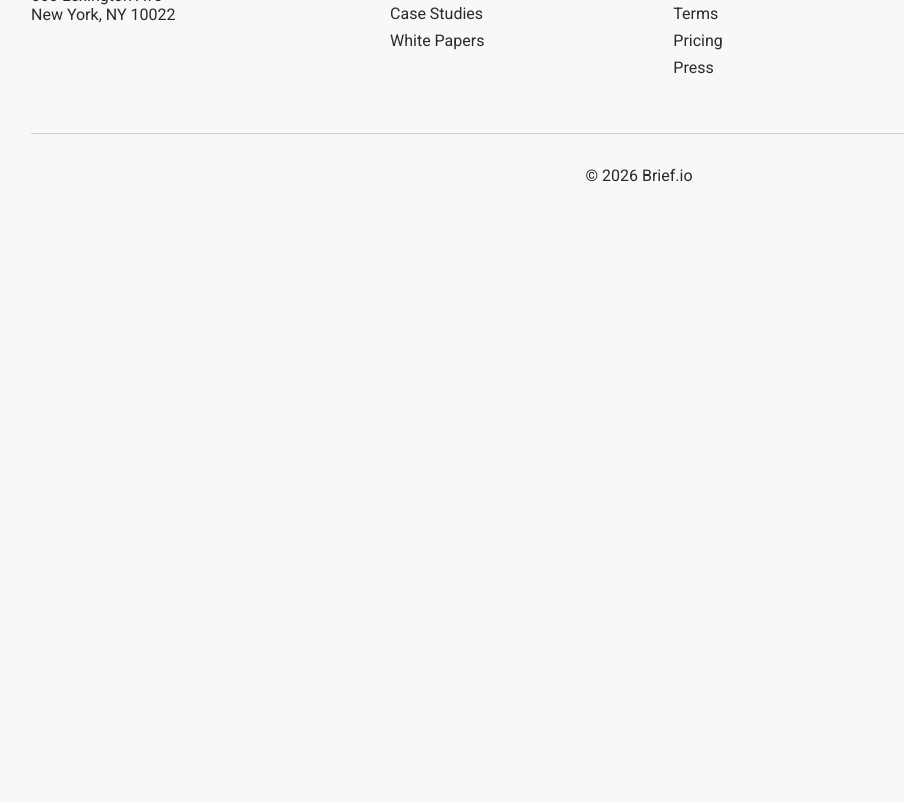
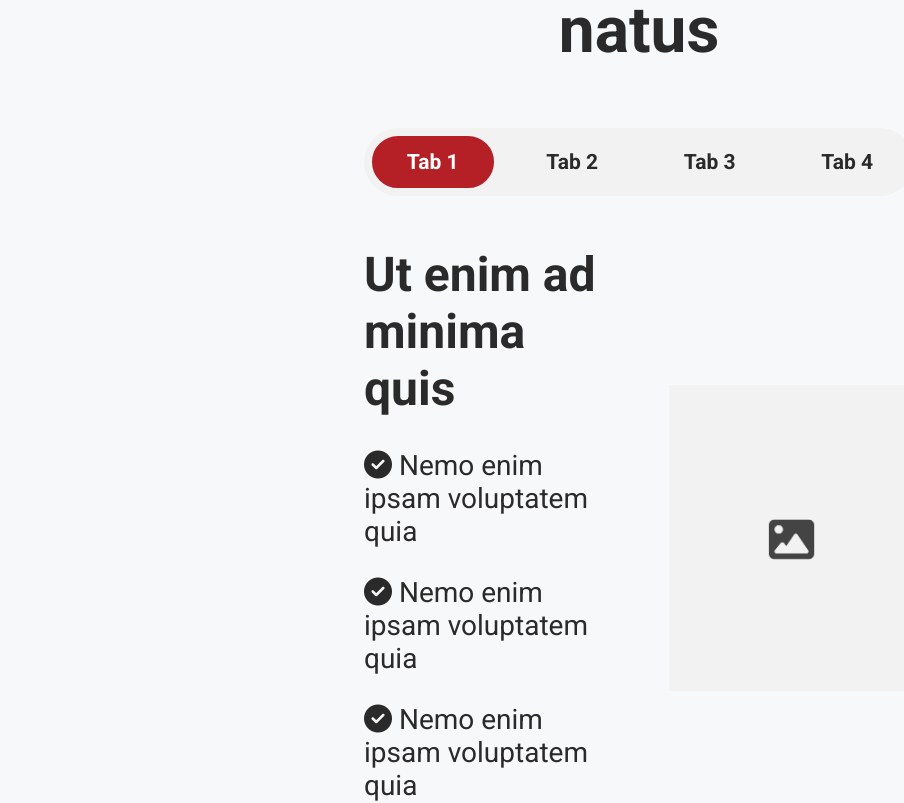
Before and after one commit to Mikal-E/Brief.io-SasS-Brief-Builder-Full-Stack-MERN, a React (Vite) app in the folder frontend/: page / in a window 1280 px wide. Shown: the part 5580-6383 px from the top of the page, without its empty margins (1-905 px from the left). Before the commit the page ends 5813 px from the top, so only its background shows below. Built offline with nearby package versions, Linux system fonts and the light colour scheme.

Commit message:
Had to alter TabbedFeatureDocOutput.jsx quite a bit to get it to function correctly. It is complete and style in TabbedFeatureDocOutput.css which was added.

```diff
--- /dev/null
+++ b/frontend/src/components/TabbedFeatureDocOutput/TabbedFeatureDocOutput.css
@@ -0,0 +1,92 @@
+/* This styling is for the first tabbed element on Home.jsx that displays different blocks of content based on the tab that was clicked. It is positioned right
+after the staggered content with 4 content blocks. */
+
+.tabbed-feature-doc-output {
+
+   margin-left: 365px;
+   margin-right: 365px;
+   margin-top: 150px;
+
+}
+
+.tabbed-feature-doc-output-nav {
+
+    margin-top: 60px;
+    display: flex;
+    gap: 20px;
+    background-color: var(--light-grey);
+    border-radius: 35px;
+    padding: 8px;
+
+}
+
+.tabbed-feature-doc-output-nav button {
+
+    font-family: var(--font-main);
+    font-size: 21px;
+    font-weight: 600;
+    padding: 12px 0;
+    border: none;
+    border-radius: 30px;
+    background-color: var(--light-grey);
+    color: var(--text-dark);
+    cursor: pointer;
+    flex: 1;
+
+}
+
+/* This overrides the base button styling only when that class is present. */
+
+.tabbed-feature-doc-output-nav button.tab-active {
+    background-color: var(--burgundy);
+    color: var(--white);
+    border: 2px solid var(--burgundy);
+}
+
+.tabbed-feature-doc-output-content {
+
+    margin-top: 50px;
+    display: flex;
+    align-items: center;
+    gap: 60px;
+
+}
+
+.tabbed-feature-doc-output-text {
+
+    flex: 1;
+
+}
+
+.tabbed-feature-doc-output-text h3 {
+
+    font-size: 48px;
+
+}
+
+.tabbed-feature-doc-output-text ul {
+
+    list-style: none;
+    padding: 0;
+    margin-top: 32px;
+
+}
+
+.tabbed-feature-doc-output-text li {
+
+    font-size: 28px;
+    margin-bottom: 28px;
+}
+
+.tabbed-feature-doc-output-image {
+
+    flex: 1;
+
+}
+
+.tabbed-feature-doc-output-image img {
+
+    width: 100%;
+    display: block;
+
+}
--- a/frontend/src/components/TabbedFeatureDocOutput/TabbedFeatureDocOutput.jsx
+++ b/frontend/src/components/TabbedFeatureDocOutput/TabbedFeatureDocOutput.jsx
@@ -5,30 +5,101 @@ import portrait from "../../assets/portrait.jpg"
 /* This is the first tabbed element on Home.jsx that displays different blocks of content based on the tab that was clicked. It is positioned right
 after the staggered content with 4 content blocks.
 
-It uses useState to track which tab is active. */
+It uses useState to track which tab is active.
+The multiple variables to change the classes of the buttons will be refactored later using ternary operators in the classes.
+con */
 
 function TabbedFeatureDocOutput() {
 
     const [activeTab, setActiveTab] = useState(1)
 
+    let tab1Class = ""
+    if (activeTab === 1) {
+        tab1Class = "tab-active"
+    }
+
+    let tab2Class = ""
+    if (activeTab === 2) {
+        tab2Class = "tab-active"
+    }
+
+    let tab3Class = ""
+    if (activeTab === 3) {
+        tab3Class = "tab-active"
+    }
+
+    let tab4Class = ""
+    if (activeTab === 4) {
+        tab4Class = "tab-active"
+    }
+
+const tabContent = [
+
+    {
+        heading: "Ut enim ad minima quis",
+        image: portrait,
+        items: [
+            "Nemo enim ipsam voluptatem quia",
+            "Nemo enim ipsam voluptatem quia",
+            "Nemo enim ipsam voluptatem quia"
+        ]
+    },
+
+    {
+        heading: "Ut enim ad minima quis",
+        image: portrait,
+        items: [
+            "Nemo enim ipsam voluptatem quia",
+            "Nemo enim ipsam voluptatem quia",
+            "Nemo enim ipsam voluptatem quia"
+        ]
+    },
+
+    {
+        heading: "Ut enim ad minima quis",
+        image: portrait,
+        items: [
+            "Nemo enim ipsam voluptatem quia",
+            "Nemo enim ipsam voluptatem quia",
+            "Nemo enim ipsam voluptatem quia"
+        ]
+    },
+
+    {
+        heading: "Ut enim ad minima quis",
+        image: portrait,
+        items: [
+            "Nemo enim ipsam voluptatem quia",
+            "Nemo enim ipsam voluptatem quia",
+            "Nemo enim ipsam voluptatem quia"
+        ]
+    }
+
+]
+
+const currentTab = tabContent[activeTab - 1]
+
     return (
 
         <section className="tabbed-feature-doc-output">
 
-            <h2 className="tabbed-feature-doc-output-heading">Sed ut perspiciatis unde omnis iste natus</h2>
+            <h2 className="section-heading">Sed ut perspiciatis unde omnis iste natus</h2>
+
+            {/* Lives in Home.jsx instead <h2 className="tabbed-feature-doc-output-heading">Sed ut perspiciatis unde omnis iste natus</h2> */}
 
             <div className="tabbed-feature-doc-output-nav">
 
-                <button onClick={() => setActiveTab(1)}>Tab 1</button>
-                <button onClick={() => setActiveTab(2)}>Tab 2</button>
-                <button onClick={() => setActiveTab(3)}>Tab 3</button>
-                <button onClick={() => setActiveTab(4)}>Tab 4</button>
+                {/* <button onClick={() => setActiveTab(1)} className={activeTab === 1 ? "tab-active" : ""}>Tab 1</button> */}
+                <button onClick={() => setActiveTab(1)} className={tab1Class}>Tab 1</button>
+                <button onClick={() => setActiveTab(2)} className={tab2Class}>Tab 2</button>
+                <button onClick={() => setActiveTab(3)} className={tab3Class}>Tab 3</button>
+                <button onClick={() => setActiveTab(4)} className={tab4Class}>Tab 4</button>
 
             </div>
 
             <div className="tabbed-feature-doc-output-content">
 
-                <div className="tabbed-feature-doc-output-text">
+                {/* <div className="tabbed-feature-doc-output-text">
 
                     <h3>Ut enim ad minima quis</h3>
 
@@ -40,11 +111,27 @@ function TabbedFeatureDocOutput() {
 
                     </ul>
 
+                </div> */}
+
+                <div className="tabbed-feature-doc-output-text">
+
+                    <h3>{currentTab.heading}</h3>
+
+                    <ul>
+
+                        {currentTab.items.map((item, index) => (
+
+                            <li key={index}><i className="fa-solid fa-circle-check"></i> {item}</li>
+
+                        ))}
+
+                    </ul>
+
                 </div>
 
                 <div className="tabbed-feature-doc-output-image">
 
-                    <img src={portrait} alt="Placeholder" />
+                    <img src={currentTab.image} alt="Placeholder" />
 
                 </div>
 
@@ -56,4 +143,4 @@ function TabbedFeatureDocOutput() {
 
 }
 
-export default TabbedFeature
+export default TabbedFeatureDocOutput
--- a/frontend/src/pages/Home/Home.jsx
+++ b/frontend/src/pages/Home/Home.jsx
@@ -1,7 +1,9 @@
 import "./Home.css"
 import landscape from "../../assets/landscape.jpg"
 import square from "../../assets/square.jpg"
+import portrait from "../../assets/portrait.jpg"
 import FeatureBlock from "../../components/FeatureBlock/FeatureBlock"
+import TabbedFeatureDocOutput from "../../components/TabbedFeatureDocOutput/TabbedFeatureDocOutput"
 
 function HomePage() {
 
@@ -101,11 +103,7 @@ function HomePage() {
 
             />
 
-            <section className="section-intro">
-
-                <h2>Sed ut perspiciatis unde omnis iste natus</h2>
-
-            </section>
+            <TabbedFeatureDocOutput />
 
         </div>
 
```
Also changed, not shown: frontend/src/assets/portrait.jpg (renamed from frontend/src/assets/potrait.jpg).
